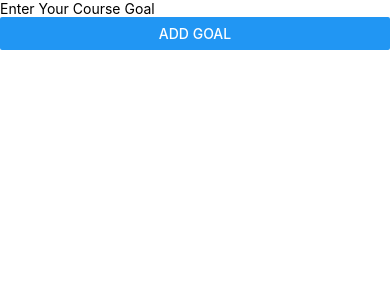
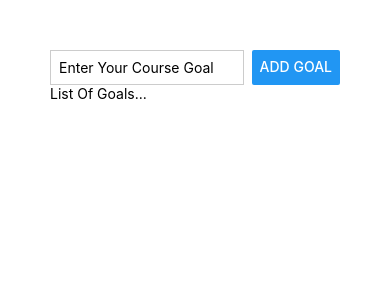
Before and after one commit to shaikat17/goal-list-react-native, a React Native app: screen / in a window 390 px wide. Shown: the top 300 px of the page. Built offline with nearby package versions, Linux system fonts and the light colour scheme.

Commit message:
working on layout

```diff
--- a/App.js
+++ b/App.js
@@ -4,21 +4,31 @@ import { StyleSheet, Text, View, TextInput } from 'react-native';
 
 export default function App() {
   return (
-    <View>
-      <View>
-        <TextInput placeholder='Enter Your Course Goal'/>
+    <View style={styles.appContainer}>
+      <View style={styles.inputContainer}>
+        <TextInput style={styles.inputField} placeholder='Enter Your Course Goal'/>
         <Button title='Add Goal'/>
       </View>
-      <View></View>
+      <View>
+        <Text>List Of Goals...</Text>
+      </View>
     </View>
   );
 }
 
 const styles = StyleSheet.create({
-  container: {
-    flex: 1,
-    backgroundColor: '#fde',
-    alignItems: 'center',
-    justifyContent: 'center',
+  appContainer: {
+    padding: 50,
   },
+  inputContainer: {
+    flexDirection: 'row',
+    justifyContent: 'space-between'
+  },
+  inputField: {
+    borderWidth: 1,
+    borderColor: '#cccccc',
+    width: '80%',
+    marginRight: 8,
+    padding: 8
+  }
 });
```
